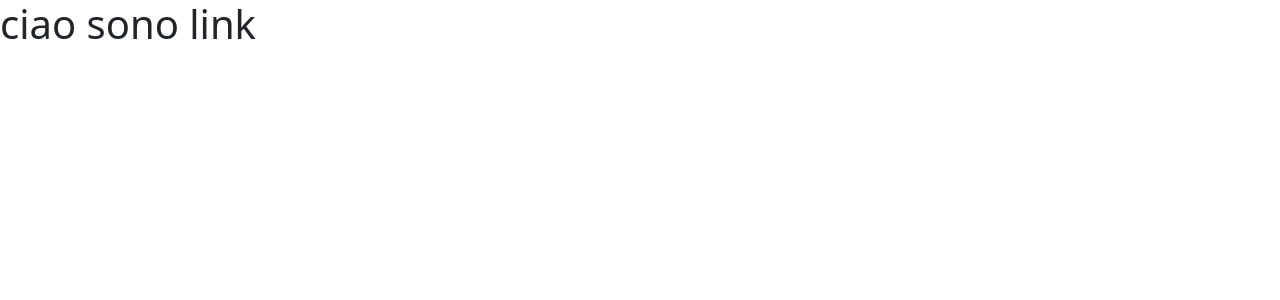
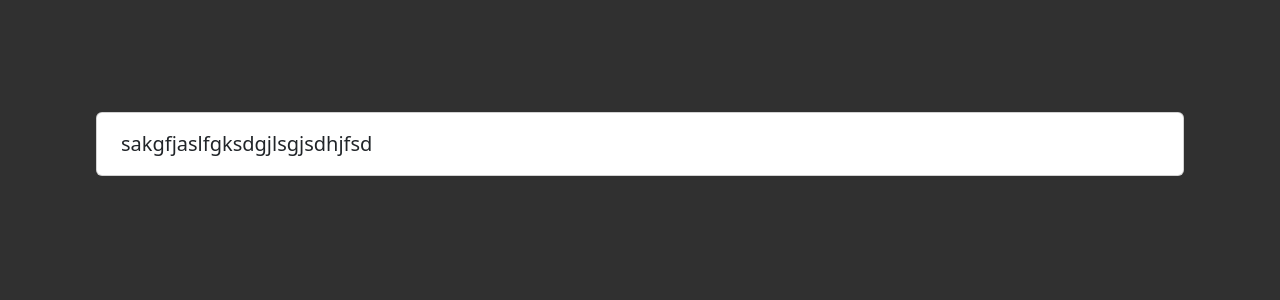
Before and after one commit to FabrizioMisseri/allMyLinks, a Vue app: page / in a window 1280 px wide. Shown: the top 300 px of the page. Built offline with nearby package versions, Linux system fonts and the light colour scheme.

Commit message:
add general-style

```diff
--- a/src/App.vue
+++ b/src/App.vue
@@ -2,7 +2,17 @@
 </script>
 
 <template>
-  <h1>ciao sono link</h1>
+  <section class="wrapper p-5">
+    <div class="container-fluid my-5 py-3 fs-5 mx-4 px-4">
+
+      <div class="card record px-4 py-3">
+        <a href="#">
+          sakgfjaslfgksdgjlsgjsdhjfsd
+        </a>
+      </div>
+
+    </div>
+  </section>
 </template>
 
 <style></style>
--- a/src/style.scss
+++ b/src/style.scss
@@ -1 +1,43 @@
 @import 'node_modules/bootstrap/scss/bootstrap';
+
+a {
+    color: inherit;
+    text-decoration: none;
+}
+
+// hover
+.card:hover {
+    a {
+        color: rgb(124, 124, 124);
+    }
+}
+
+// general
+img {
+    max-width: 100%;
+}
+
+
+
+
+// ALL
+.wrapper {
+    background-color: rgb(48, 48, 48);
+    width: 100%;
+    height: 100vh;
+    display: flex;
+    justify-content: center;
+
+    .container {
+
+        display: flex;
+        justify-content: center;
+        align-items: flex-start;
+        overflow-y: auto;
+
+        &.card.record.px-4.py-3 {
+            max-width: 750px;
+        }
+    }
+
+}
```
